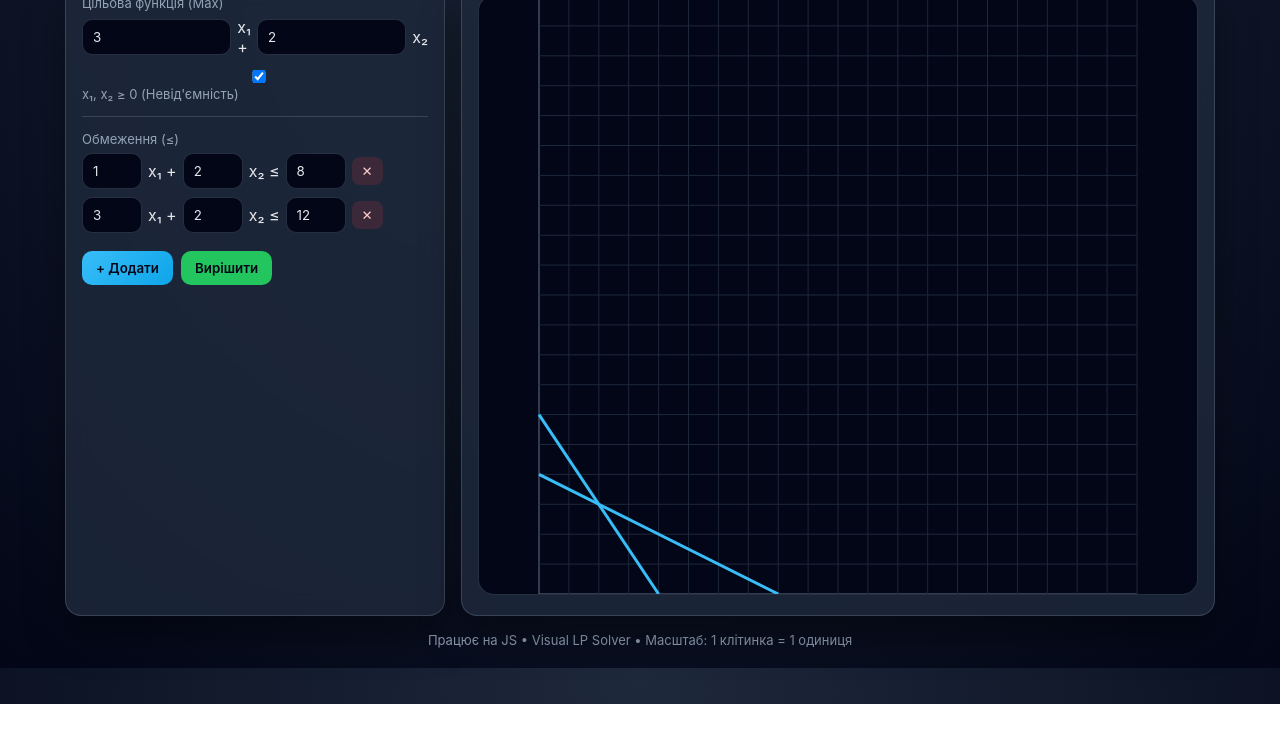
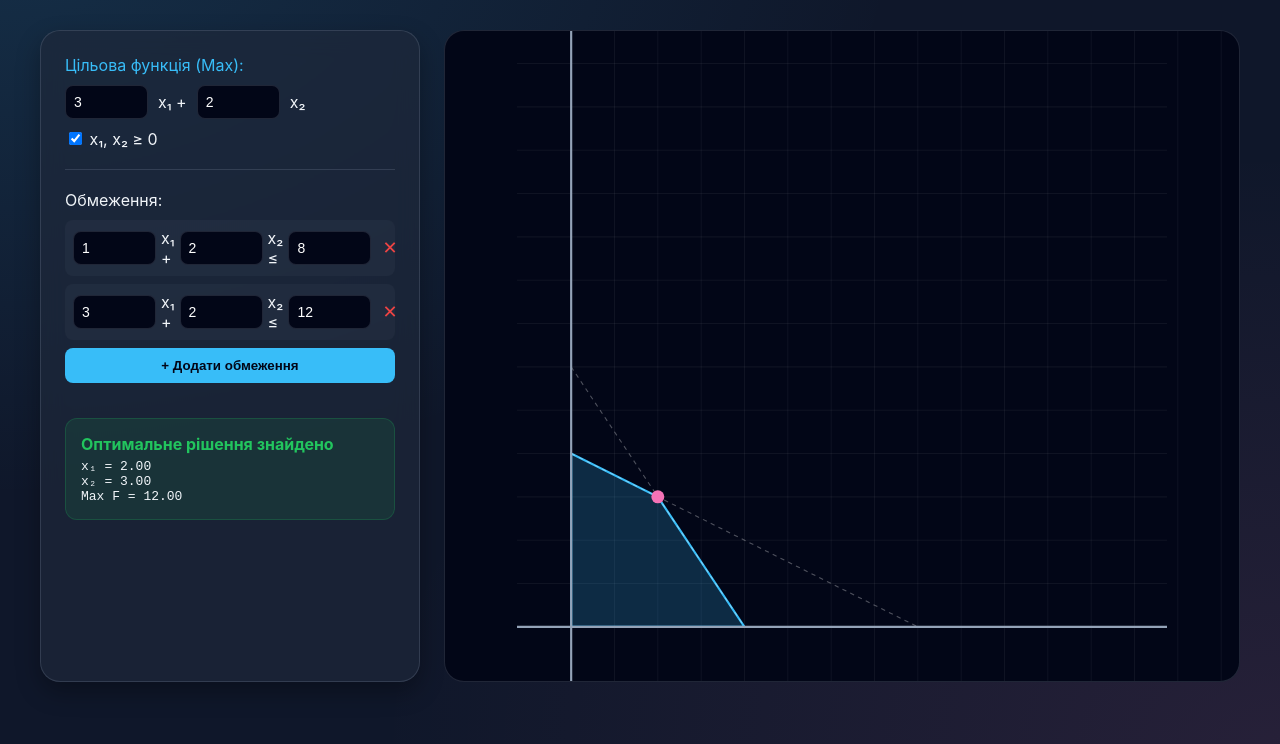
Before and after one commit to Pixel20122025/-1, a plain HTML site: page index.html in a window 1280 px wide. Shown: the part 96-840 px from the top of the page. Before the commit the page ends 800 px from the top, so only its background shows below. Drawn offline with Linux system fonts and the light colour scheme.

Commit message:
Update index.html

```diff
--- a/index.html
+++ b/index.html
@@ -3,359 +3,330 @@
 <head>
 <meta charset="utf-8"/>
 <meta name="viewport" content="width=device-width,initial-scale=1"/>
-<title>LP Visual Solver</title>
+<title>LP Visual Solver Pro</title>
 
 <style>
-:root{
-  --bg:#020617;
-  --card:rgba(30,41,59,0.85);
-  --border:rgba(148,163,184,0.25);
-  --text:#e5e7eb;
-  --muted:#94a3b8;
-  --accent:#38bdf8;
-  --accent-2:#f472b6;
-  --success:#22c55e;
-  --danger:#ef4444;
+:root {
+  --bg: #0f172a;
+  --card: rgba(30, 41, 59, 0.7);
+  --border: rgba(148, 163, 184, 0.2);
+  --text: #f1f5f9;
+  --muted: #94a3b8;
+  --accent: #38bdf8;
+  --success: #22c55e;
+  --danger: #ef4444;
 }
 
-*{box-sizing:border-box;font-family:Inter,Segoe UI,Roboto,Arial,sans-serif}
-
-body{
-  margin:0;
-  background:radial-gradient(circle at top,#1e293b,#020617);
-  color:var(--text);
-  padding:20px;
+body {
+  margin: 0;
+  background: var(--bg);
+  background-image: radial-gradient(at 0% 0%, rgba(56, 189, 248, 0.15) 0, transparent 50%),
+                    radial-gradient(at 100% 100%, rgba(244, 114, 182, 0.1) 0, transparent 50%);
+  color: var(--text);
+  font-family: 'Inter', system-ui, sans-serif;
+  min-height: 100vh;
+  padding: 20px;
 }
 
-.container{max-width:1150px;margin:auto}
+.container { max-width: 1200px; margin: auto; }
 
-header{
-  display:flex;
-  justify-content:space-between;
-  align-items:center;
-  margin-bottom:18px;
+header {
+  display: flex;
+  justify-content: space-between;
+  align-items: center;
+  margin-bottom: 24px;
 }
 
-h1{font-size:22px;margin:0}
+.layout { display: grid; grid-template-columns: 380px 1fr; gap: 24px; }
 
-.row{display:flex;gap:16px}
-
-.col{
-  background:var(--card);
-  border:1px solid var(--border);
-  backdrop-filter:blur(14px);
-  padding:16px;
-  border-radius:16px;
-  box-shadow:0 20px 40px rgba(0,0,0,.4);
+.panel {
+  background: var(--card);
+  border: 1px solid var(--border);
+  backdrop-filter: blur(12px);
+  padding: 24px;
+  border-radius: 20px;
+  box-shadow: 0 10px 25px rgba(0,0,0,0.3);
 }
 
-.left{width:380px}
-.right{flex:1}
+.input-group { margin-bottom: 20px; }
+.input-row { display: flex; align-items: center; gap: 10px; margin-bottom: 10px; }
 
-label{
-  display:block;
-  font-size:13px;
-  color:var(--muted);
-  margin-bottom:6px;
+input, select {
+  background: #020617;
+  color: white;
+  border: 1px solid var(--border);
+  border-radius: 8px;
+  padding: 8px;
+  font-size: 14px;
 }
 
-input, select{
-  width:100%;
-  background:#020617;
-  color:var(--text);
-  border:1px solid var(--border);
-  border-radius:10px;
-  padding:9px 10px;
+input[type="number"] { width: 65px; }
+
+.btn {
+  padding: 10px 16px;
+  border-radius: 8px;
+  border: none;
+  cursor: pointer;
+  font-weight: 600;
+  transition: 0.2s;
 }
 
-input:focus, select:focus{
-  outline:none;
-  border-color:var(--accent);
+.btn-add { background: var(--accent); color: #020617; width: 100%; margin-bottom: 15px; }
+.btn-reset { background: transparent; border: 1px solid var(--border); color: var(--text); }
+
+.constraint-item {
+  display: flex;
+  align-items: center;
+  gap: 5px;
+  background: rgba(255,255,255,0.03);
+  padding: 8px;
+  border-radius: 8px;
+  margin-bottom: 8px;
 }
 
-hr{border:none;height:1px;background:var(--border);margin:14px 0}
+.remove-btn { color: var(--danger); background: none; border: none; cursor: pointer; font-size: 18px; }
 
-.btn{
-  border:none;
-  border-radius:10px;
-  padding:9px 14px;
-  cursor:pointer;
-  font-weight:600;
-  transition:.2s;
+#solutionBox {
+  margin-top: 20px;
+  padding: 15px;
+  border-radius: 12px;
+  background: rgba(34, 197, 94, 0.1);
+  border: 1px solid rgba(34, 197, 94, 0.2);
 }
 
-.btn.primary{
-  background:linear-gradient(135deg,var(--accent),#0ea5e9);
-  color:#020617;
+.svg-container {
+  background: #020617;
+  border-radius: 20px;
+  border: 1px solid var(--border);
+  overflow: hidden;
+  position: relative;
 }
 
-.btn.primary:hover{opacity:.9}
+svg { width: 100%; height: 650px; display: block; }
 
-.btn.ghost{
-  background:transparent;
-  border:1px solid var(--border);
-  color:var(--text);
-}
+.grid-line { stroke: rgba(255,255,255,0.05); stroke-width: 1; }
+.axis { stroke: var(--muted); stroke-width: 2; }
 
-.btn.ghost:hover{background:rgba(255,255,255,.05)}
-
-.constraints{max-height:300px;overflow-y:auto; margin-bottom: 10px;}
-
-.constraint{
-  display:flex;
-  gap:6px;
-  align-items:center;
-  margin-bottom:8px;
-}
-
-.constraint input{width:60px}
-
-.constraint .remove{
-  background:rgba(239,68,68,.15);
-  color:#fecaca;
-  border:none;
-  border-radius:8px;
-  padding:6px 10px;
-  cursor:pointer;
-}
-
-.constraint .remove:hover{background:rgba(239,68,68,.3)}
-
-.status{margin-top:15px; font-weight: bold; color: var(--accent);}
-#solutionBox {margin-top: 5px; line-height: 1.6; font-family: monospace;}
-
-svg{
-  width:100%;
-  height:600px;
-  background:#020617;
-  border-radius:16px;
-  border:1px solid var(--border);
-}
-
-footer{
-  margin-top:16px;
-  text-align:center;
-  font-size:13px;
-  color:var(--muted);
-}
-
-@media(max-width:900px){
-  .row{flex-direction:column}
-  .left{width:100%}
+@media (max-width: 900px) {
+  .layout { grid-template-columns: 1fr; }
 }
 </style>
 </head>
+<body>
 
-<body>
 <div class="container">
-
   <header>
-  <h1>LP Visual Solver</h1>
-  <div>
-    <button id="reset" class="btn ghost">Скинути</button>
-  </div>
+    <h1>LP Visual Solver 2.0</h1>
+    <button id="reset" class="btn btn-reset">Скинути</button>
   </header>
 
-<div class="row">
-
-<div class="col left">
-  <label>Цільова функція (Max)</label>
-  <div style="display:flex;gap:6px; align-items: center;">
-    <input id="a" type="number" value="3"/>
-    <span>x₁ +</span>
-    <input id="b" type="number" value="2"/>
-    <span>x₂</span>
+  <div class="layout">
+    <div class="panel">
+      <div class="input-group">
+        <label style="display:block; margin-bottom:10px; color:var(--accent)">Цільова функція (Max):</label>
+        <div class="input-row">
+          <input type="number" id="objA" value="3"> <span>x₁ +</span>
+          <input type="number" id="objB" value="2"> <span>x₂</span>
+        </div>
+        <label><input type="checkbox" id="nonneg" checked> x₁, x₂ ≥ 0</label>
       </div>
 
-  <label style="margin-top:10px">
-    <input id="nonneg" type="checkbox" checked/>
-    x₁, x₂ ≥ 0 (Невід'ємність)
-  </label>
+      <hr style="border:0; border-top:1px solid var(--border); margin:20px 0;">
 
-  <hr/>
+      <label style="display:block; margin-bottom:10px;">Обмеження:</label>
+      <div id="constraintsList"></div>
+      <button id="addCons" class="btn btn-add">+ Додати обмеження</button>
 
-  <label>Обмеження (≤)</label>
-  <div class="constraints" id="constraintsList"></div>
-
-  <div style="display:flex;gap:8px">
-    <button id="addCons" class="btn primary">+ Додати</button>
-    <button id="solve" class="btn" style="background:var(--success);color:#020617">
-      Вирішити
-    </button>
+      <div id="solutionBox">
+        <div id="status" style="font-weight:bold; color:var(--success)">Очікування...</div>
+        <div id="resultDetails" style="margin-top:5px; font-family: monospace;"></div>
+      </div>
     </div>
 
-  <div class="status" id="status"></div>
-  <div id="solutionBox"></div>
-</div>
-
-<div class="col right">
+    <div class="svg-container">
       <svg id="svg" viewBox="0 0 600 600">
+        <g id="grid"></g>
+        <g id="shapes"></g>
+        <g id="axes"></g>
+        <g id="points"></g>
       </svg>
     </div>
-
   </div>
-
-<footer>
-  Працює на JS • Visual LP Solver • Масштаб: 1 клітинка = 1 одиниця
-</footer>
-
 </div>
 
 <script>
-const svg = document.getElementById("svg");
-const list = document.getElementById("constraintsList");
-const status = document.getElementById("status");
-const solBox = document.getElementById("solutionBox");
-const aInput = document.getElementById("a");
-const bInput = document.getElementById("b");
-
-const SCALE = 30; // 1 одиниця = 30 пікселів
-
 let constraints = [
-  {id: 1, c: 1, d: 2, s: 8},
-  {id: 2, c: 3, d: 2, s: 12}
+  { a: 1, b: 2, val: 8 },
+  { a: 3, b: 2, val: 12 }
 ];
 
-function render() {
+const svg = document.getElementById('svg');
+const list = document.getElementById('constraintsList');
+
+function init() {
+  renderInputs();
+  solve();
+
+  document.getElementById('objA').oninput = solve;
+  document.getElementById('objB').oninput = solve;
+  document.getElementById('nonneg').onchange = solve;
+  document.getElementById('addCons').onclick = () => {
+    constraints.push({ a: 1, b: 1, val: 5 });
+    renderInputs();
+    solve();
+  };
+  document.getElementById('reset').onclick = () => {
+    constraints = [{ a: 1, b: 2, val: 8 }, { a: 3, b: 2, val: 12 }];
+    document.getElementById('objA').value = 3;
+    document.getElementById('objB').value = 2;
+    renderInputs();
+    solve();
+  };
+}
+
+function renderInputs() {
   list.innerHTML = "";
-  constraints.forEach((l, index) => {
-    const r = document.createElement("div");
-    r.className = "constraint";
-    r.innerHTML = `
-      <input type="number" value="${l.c}" data-prop="c" data-id="${l.id}">
+  constraints.forEach((c, i) => {
+    const div = document.createElement('div');
+    div.className = 'constraint-item';
+    div.innerHTML = `
+      <input type="number" value="${c.a}" oninput="updateCons(${i}, 'a', this.value)">
       <span>x₁ +</span>
-      <input type="number" value="${l.d}" data-prop="d" data-id="${l.id}">
+      <input type="number" value="${c.b}" oninput="updateCons(${i}, 'b', this.value)">
       <span>x₂ ≤</span>
-      <input type="number" value="${l.s}" data-prop="s" data-id="${l.id}">
-      <button class="remove" data-id="${l.id}">✕</button>`;
-
-    // Оновлення значень при зміні в інпутах
-    r.querySelectorAll('input').forEach(inp => {
-      inp.oninput = (e) => {
-        const val = parseFloat(e.target.value) || 0;
-        const prop = e.target.dataset.prop;
-        l[prop] = val;
-        draw();
-      };
-    });
-
-    r.querySelector(".remove").onclick = () => {
-      constraints = constraints.filter(x => x.id !== l.id);
-      render();
-      draw();
-    };
-    list.appendChild(r);
+      <input type="number" value="${c.val}" oninput="updateCons(${i}, 'val', this.value)">
+      <button class="remove-btn" onclick="removeCons(${i})">✕</button>
+    `;
+    list.appendChild(div);
   });
 }
 
-function isFeasible(x, y) {
-  if (document.getElementById("nonneg").checked && (x < -0.01 || y < -0.01)) return false;
-  return constraints.every(l => (l.c * x + l.d * y) <= l.s + 0.01);
+function updateCons(i, field, value) {
+  constraints[i][field] = parseFloat(value) || 0;
+  solve();
+}
+
+function removeCons(i) {
+  constraints.splice(i, 1);
+  renderInputs();
+  solve();
+}
+
+function intersect(l1, l2) {
+  const det = l1.a * l2.b - l1.b * l2.a;
+  if (Math.abs(det) < 1e-9) return null;
+  return {
+    x: (l2.b * l1.val - l1.b * l2.val) / det,
+    y: (l1.a * l2.val - l2.a * l1.val) / det
+  };
 }
 
 function solve() {
-  let best = null;
-  let maxVal = -Infinity;
-  const step = 0.1;
-  const limit = 20;
+  const cA = parseFloat(document.getElementById('objA').value) || 0;
+  const cB = parseFloat(document.getElementById('objB').value) || 0;
+  const useNonNeg = document.getElementById('nonneg').checked;
 
-  // Простий перебір (Grid Search)
-  for (let x = 0; x <= limit; x += step) {
-    for (let y = 0; y <= limit; y += step) {
-      if (isFeasible(x, y)) {
-        let v = x * parseFloat(aInput.value) + y * parseFloat(bInput.value);
-        if (v > maxVal) {
-          maxVal = v;
-          best = {x, y};
+  let allLines = [...constraints];
+  if (useNonNeg) {
+    allLines.push({ a: 1, b: 0, val: 0, isMin: true }); // x >= 0
+    allLines.push({ a: 0, b: 1, val: 0, isMin: true }); // y >= 0
   }
+
+  // Знаходимо всі точки перетину
+  let points = [];
+  for (let i = 0; i < allLines.length; i++) {
+    for (let j = i + 1; j < allLines.length; j++) {
+      const pt = intersect(allLines[i], allLines[j]);
+      if (pt) {
+        // Перевірка чи точка задовольняє ВСІ обмеження
+        const isFeasible = allLines.every(l => {
+          const res = l.a * pt.x + l.b * pt.y;
+          return l.isMin ? res >= l.val - 1e-7 : res <= l.val + 1e-7;
+        });
+        if (isFeasible) points.push(pt);
       }
     }
   }
 
-  if (!best) {
-    status.textContent = "Немає допустимих рішень";
-    solBox.innerHTML = "";
+  let best = null;
+  let maxF = -Infinity;
+
+  points.forEach(p => {
+    const f = cA * p.x + cB * p.y;
+    if (f > maxF) {
+      maxF = f;
+      best = p;
+    }
+  });
+
+  draw(points, best, maxF);
+
+  const status = document.getElementById('status');
+  const details = document.getElementById('resultDetails');
+
+  if (best) {
+    status.textContent = "Оптимальне рішення знайдено";
+    details.innerHTML = `x₁ = ${best.x.toFixed(2)}<br>x₂ = ${best.y.toFixed(2)}<br>Max F = ${maxF.toFixed(2)}`;
   } else {
-    status.textContent = "Оптимальне рішення знайдено:";
-    solBox.innerHTML = `x₁ = ${best.x.toFixed(2)}<br>x₂ = ${best.y.toFixed(2)}<br><strong>F_max = ${maxVal.toFixed(2)}</strong>`;
-    draw(best);
+    status.textContent = "Рішень не знайдено";
+    details.textContent = "";
   }
 }
 
-function draw(opt) {
-  svg.innerHTML = "";
+function draw(vertices, best, maxF) {
+  const grid = document.getElementById('grid');
+  const shapes = document.getElementById('shapes');
+  const axes = document.getElementById('axes');
+  const pointsLayer = document.getElementById('points');
 
-  // Малюємо координатну сітку
-  for(let i=0; i<=20; i++){
-    const color = i === 0 ? "#64748b" : "#1e293b";
-    // Вертикальні
-    line(i*SCALE, 0, i*SCALE, 600, color, 1);
-    // Горизонтальні
-    line(0, 600-i*SCALE, 600, 600-i*SCALE, color, 1);
+  [grid, shapes, axes, pointsLayer].forEach(layer => layer.innerHTML = "");
+
+  const scale = 40; // Базовий масштаб
+  const offset = 50; // Відступ від країв
+  const h = 600;
+
+  // Малюємо сітку
+  for(let i=0; i<=20; i++) {
+    const pos = i * scale + offset;
+    grid.innerHTML += `<line class="grid-line" x1="${pos}" y1="0" x2="${pos}" y2="${h}"/>`;
+    grid.innerHTML += `<line class="grid-line" x1="0" y1="${h-pos}" x2="600" y2="${h-pos}"/>`;
   }
 
-  // Малюємо лінії обмежень
-  constraints.forEach(l => {
-    let x1, y1, x2, y2;
+  // Осі
+  axes.innerHTML += `<line class="axis" x1="${offset}" y1="0" x2="${offset}" y2="${h}"/>`;
+  axes.innerHTML += `<line class="axis" x1="0" y1="${h-offset}" x2="600" y2="${h-offset}"/>`;
 
-    if (l.d !== 0 && l.c !== 0) {
-      x1 = 0; y1 = l.s / l.d;
-      x2 = l.s / l.c; y2 = 0;
-    } else if (l.d === 0 && l.c !== 0) {
-      x1 = l.s / l.c; y1 = 0;
-      x2 = l.s / l.c; y2 = 20;
-    } else if (l.c === 0 && l.d !== 0) {
-      x1 = 0; y1 = l.s / l.d;
-      x2 = 20; y2 = l.s / l.d;
+  // Область рішень (Polygon)
+  if (vertices.length > 2) {
+    // Сортуємо точки за кутом для коректного малювання багатокутника
+    const center = vertices.reduce((a, b) => ({ x: a.x + b.x/vertices.length, y: a.y + b.y/vertices.length }), { x: 0, y: 0 });
+    vertices.sort((a, b) => Math.atan2(a.y - center.y, a.x - center.x) - Math.atan2(b.y - center.y, b.x - center.x));
+
+    const ptsStr = vertices.map(v => `${v.x * scale + offset},${h - (v.y * scale + offset)}`).join(' ');
+    shapes.innerHTML += `<polygon points="${ptsStr}" fill="rgba(56, 189, 248, 0.2)" stroke="var(--accent)" stroke-width="2"/>`;
   }
 
-    line(x1 * SCALE, 600 - y1 * SCALE, x2 * SCALE, 600 - y2 * SCALE, "#38bdf8", 3);
+  // Прямі обмежень
+  constraints.forEach(c => {
+    let x1=0, y1=c.val/c.b, x2=c.val/c.a, y2=0;
+    if (c.a === 0) { x1=0; x2=20; y1=y2=c.val/c.b; }
+    if (c.b === 0) { y1=0; y2=20; x1=x2=c.val/c.a; }
+
+    shapes.innerHTML += `<line
+      x1="${x1*scale+offset}" y1="${h-(y1*scale+offset)}"
+      x2="${x2*scale+offset}" y2="${h-(y2*scale+offset)}"
+      stroke="rgba(255,255,255,0.3)" stroke-dasharray="4"/>`;
   });
 
-  // Малюємо точку оптимуму
-  if (opt) {
-    const circle = document.createElementNS("http://www.w3.org/2000/svg", "circle");
-    circle.setAttribute("cx", opt.x * SCALE);
-    circle.setAttribute("cy", 600 - opt.y * SCALE);
-    circle.setAttribute("r", 8);
-    circle.setAttribute("fill", "#f472b6");
-    circle.innerHTML = `<title>x1:${opt.x.toFixed(2)}, x2:${opt.y.toFixed(2)}</title>`;
-    svg.appendChild(circle);
+  // Точка оптимуму
+  if (best) {
+    pointsLayer.innerHTML += `<circle cx="${best.x*scale+offset}" cy="${h-(best.y*scale+offset)}" r="6" fill="#f472b6">
+      <animate attributeName="r" values="6;9;6" dur="2s" repeatCount="indefinite" />
+    </circle>`;
   }
 }
 
-function line(x1, y1, x2, y2, color, width) {
-  const l = document.createElementNS("http://www.w3.org/2000/svg", "line");
-  l.setAttribute("x1", x1);
-  l.setAttribute("y1", y1);
-  l.setAttribute("x2", x2);
-  l.setAttribute("y2", y2);
-  l.setAttribute("stroke", color);
-  l.setAttribute("stroke-width", width);
-  svg.appendChild(l);
-}
-
-document.getElementById("addCons").onclick = () => {
-  constraints.push({id: Date.now(), c: 1, d: 1, s: 5});
-  render();
-  draw();
-};
-
-document.getElementById("solve").onclick = solve;
-
-document.getElementById("reset").onclick = () => {
-  constraints = [{id: 1, c: 1, d: 2, s: 8}, {id: 2, c: 3, d: 2, s: 12}];
-  aInput.value = 3;
-  bInput.value = 2;
-  status.textContent = "";
-  solBox.innerHTML = "";
-  render();
-  draw();
-};
-
-// Ініціалізація
-render();
-draw();
+init();
 </script>
 </body>
 </html>
```
Lines whose indentation alone changed are shown as unchanged.
